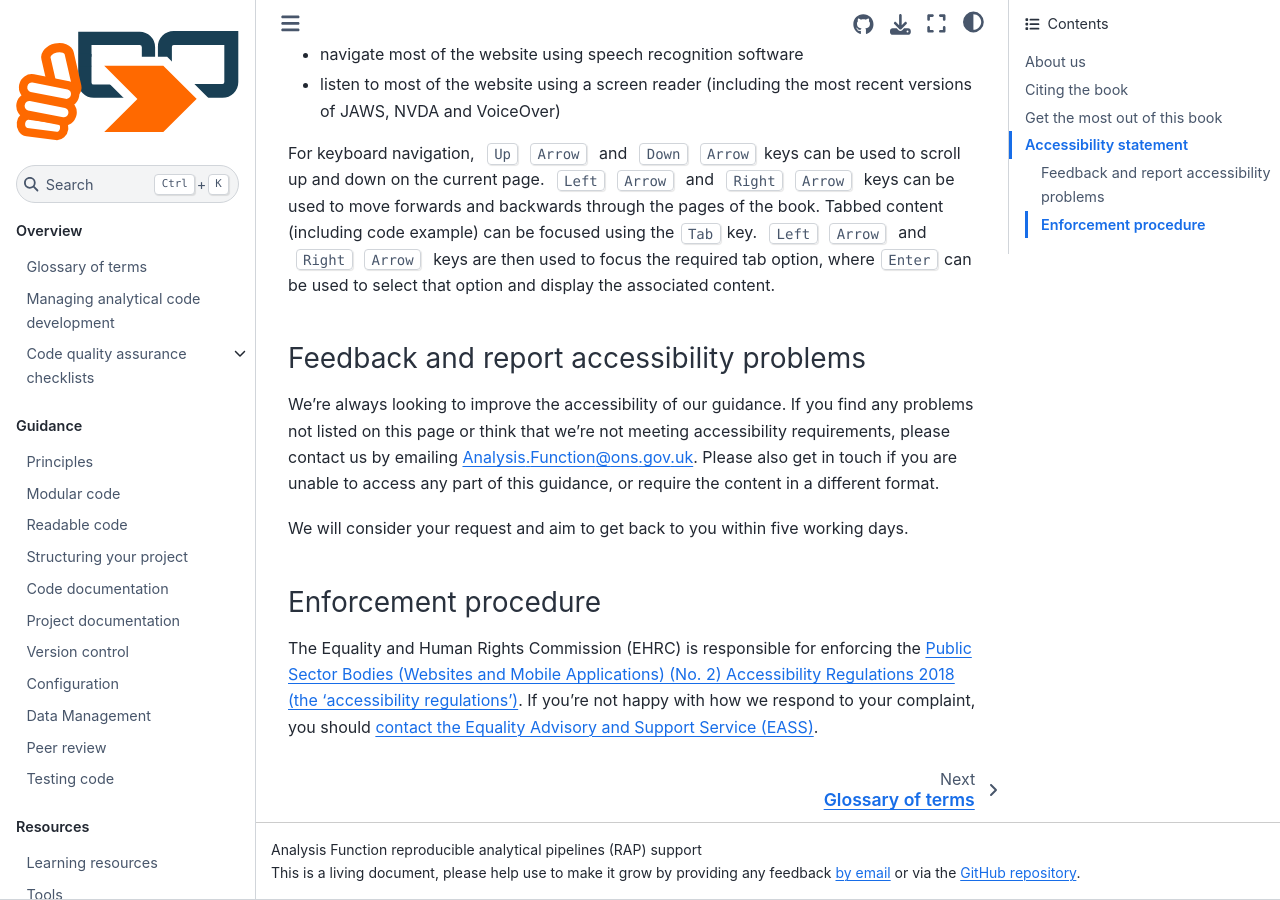
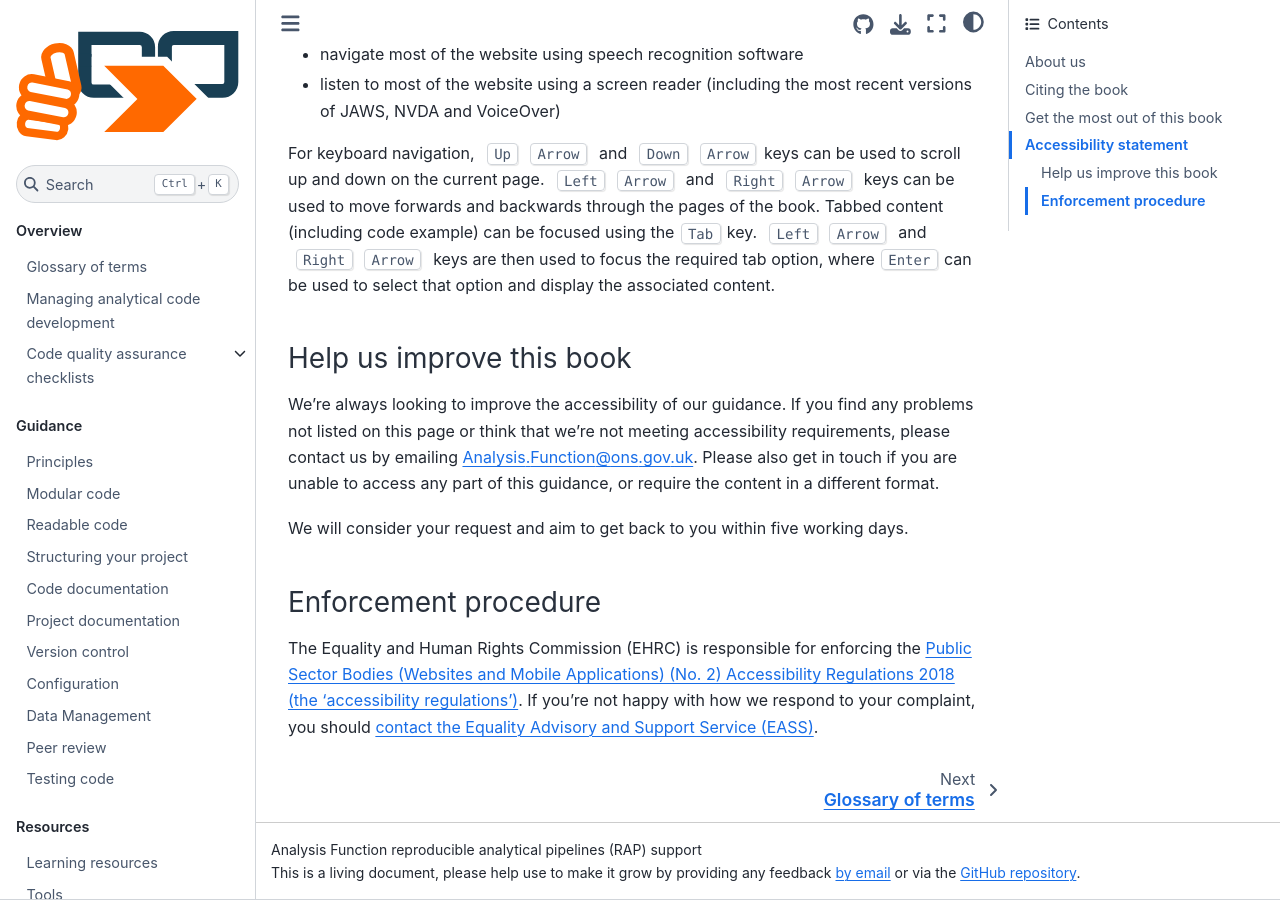
Before and after one commit to best-practice-and-impact/qa-of-code-guidance, a Jupyter Book: the page built from book/intro.md, in a window 1280 px wide and 900 px high, scrolled down 2201 px. Built offline with Jupyter Book 1.0.4 settings and Sphinx 7.4.7 and the Sphinx Book theme 1.1.4, drawn with Linux system fonts in a browser that asks for light colours.

Commit message:
Update titles in intro and data

```diff
--- a/book/intro.md
+++ b/book/intro.md
@@ -53,7 +53,7 @@ The website is managed by the Quality and Improvement division of the Office for
 
 For keyboard navigation, {kbd}`Up Arrow` and {kbd}`Down Arrow`keys can be used to scroll up and down on the current page. {kbd}`Left Arrow` and {kbd}`Right Arrow` keys can be used to move forwards and backwards through the pages of the book. Tabbed content (including code example) can be focused using the {kbd}`Tab` key. {kbd}`Left Arrow` and {kbd}`Right Arrow` keys are then used to focus the required tab option, where {kbd}`Enter` can be used to select that option and display the associated content.
 
-### Feedback and report accessibility problems
+### Help us improve this book
 
 We’re always looking to improve the accessibility of our guidance. If you find any problems not listed on this page or think that we’re not meeting accessibility requirements, please contact us by emailing [Analysis.Function@ons.gov.uk](mailto:Analysis.Function@ons.gov.uk). Please also get in touch if you are unable to access any part of this guidance, or require the content in a different format.
 
```
Also changed, not shown: book/data.md (+1 -1 lines).
